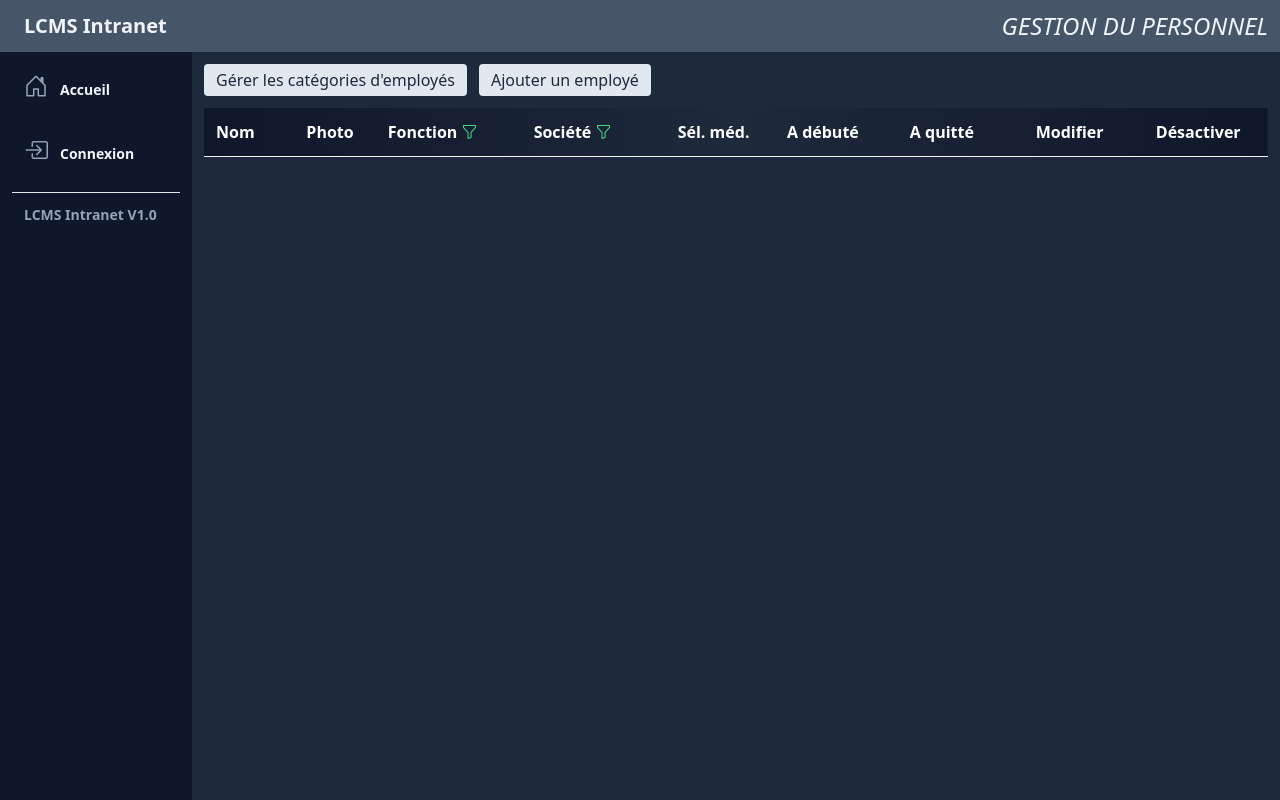
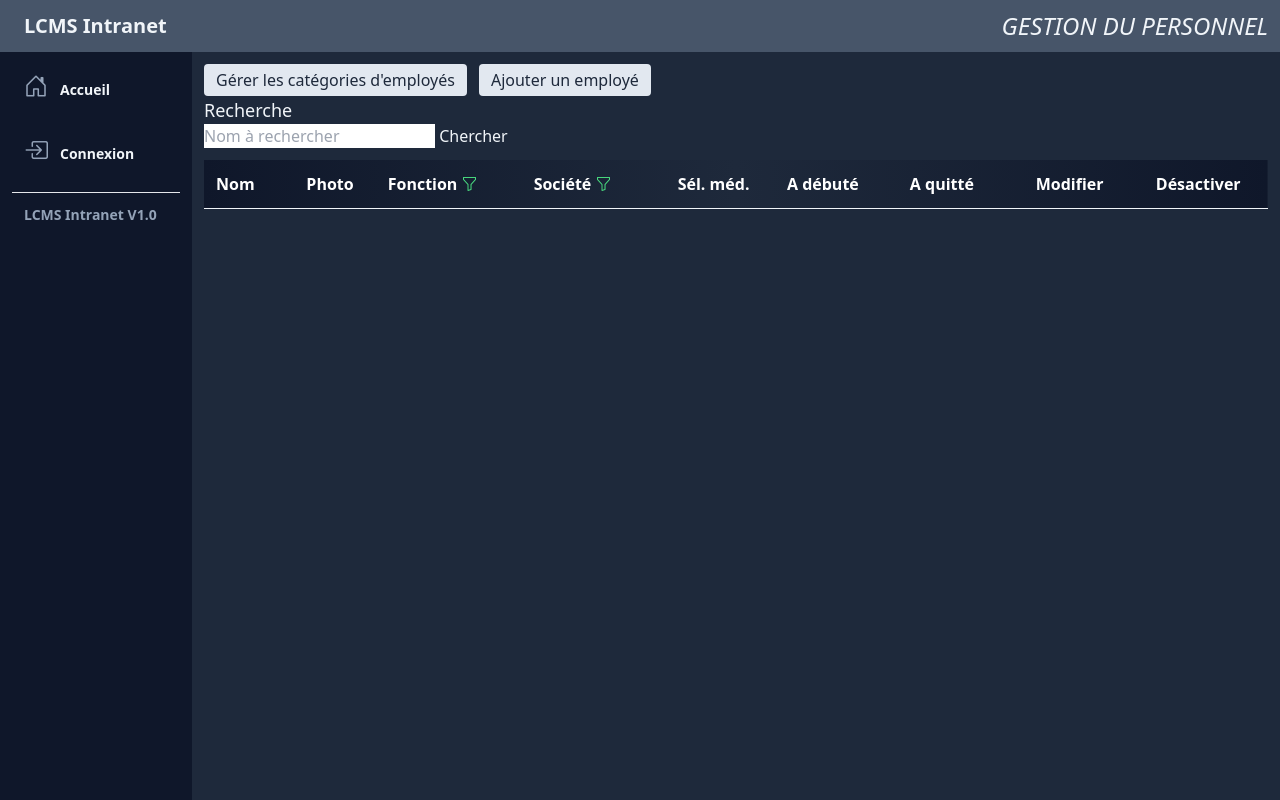
Before and after one commit to jphoubion/lcms_intranet, a Django app: page /employees/employees_on_company_filtered/1 in a window 1280 px wide. Run offline with Django 4.2, Linux system fonts and the light colour scheme; data that the repository does not hold is empty; some libraries are stand-ins or nearby versions.

Commit message:
* quick search form for employees added - ongoing

```diff
--- a/employees/templates/employees/index.html
+++ b/employees/templates/employees/index.html
@@ -17,9 +17,13 @@ Gestion du personnel
     <div class="flex flex-row w-full space-x-3 text-slate-100">
       <a href="{% url 'employees:categories' %}" class="py-1 px-3 bg-slate-200 hover:bg-slate-400 transition duration-200 text-slate-800 rounded">Gérer les catégories d'employés</a>
       <a href="{% url 'employees:new_employee' %}" class="py-1 px-3 bg-slate-200 hover:bg-slate-400 transition duration-200 text-slate-800 rounded">Ajouter un employé</a>
-  <!--    <a href="#" class="text-white p-3 hover:bg-slate-400">Item 2</a>-->
-  <!--    <a href="#" class="text-white p-3 hover:bg-slate-400">Item 3</a>-->
-  <!--    <a href="#" class="text-white p-3 hover:bg-slate-400">Item 4</a>-->
+    </div>
+    <div>
+      <span class="text-lg text-slate-100">Recherche </span>
+      <form hx-target='#mainContent' hx-swap="outerHTML" hx-post="{% url 'employees:new_company' %}">
+        <input type="Name" placeholder="Nom à rechercher">
+        <button type="submit" class="text-slate-100">Chercher</button>
+    </form>
     </div>
   </nav>
   <div class="table w-full ">
```
